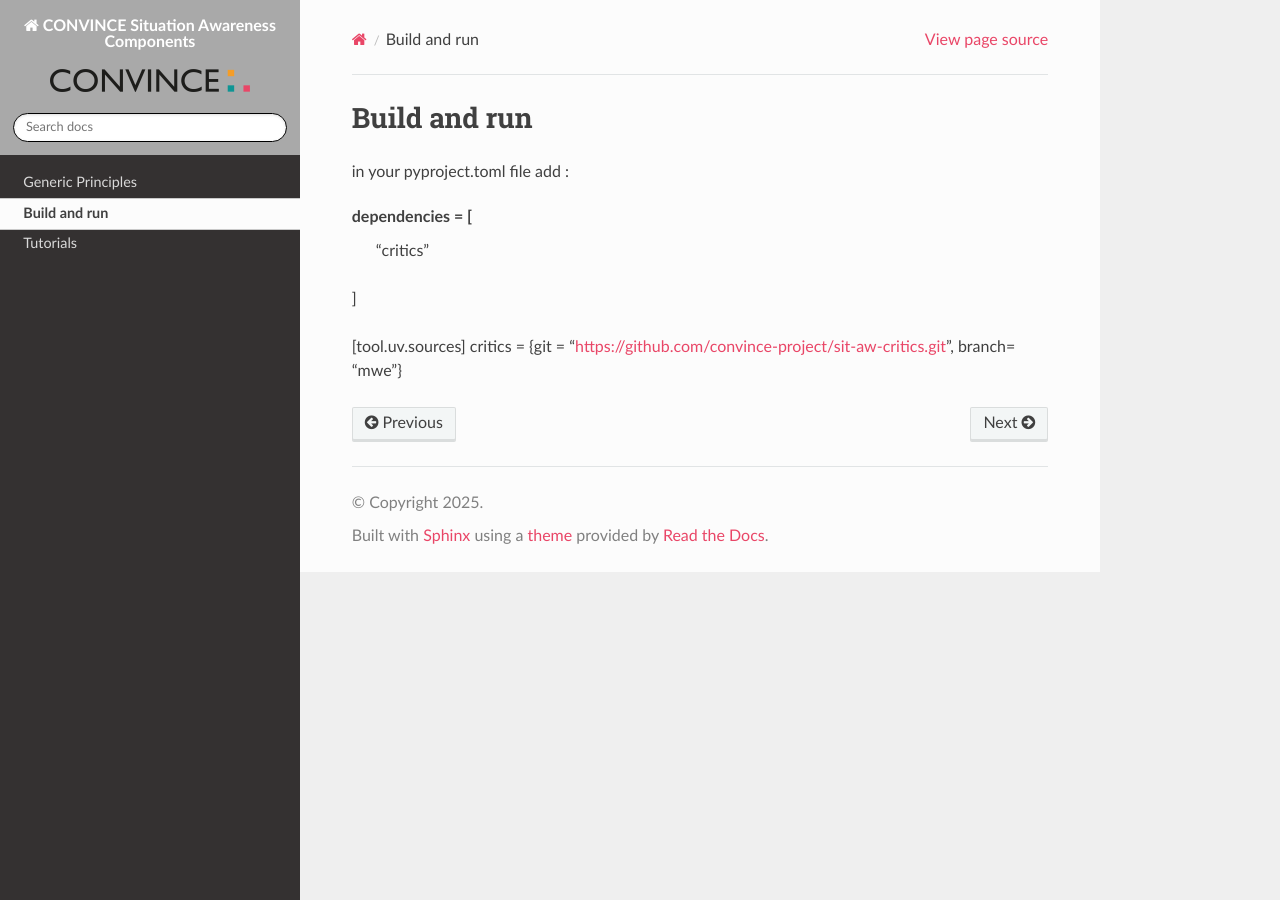
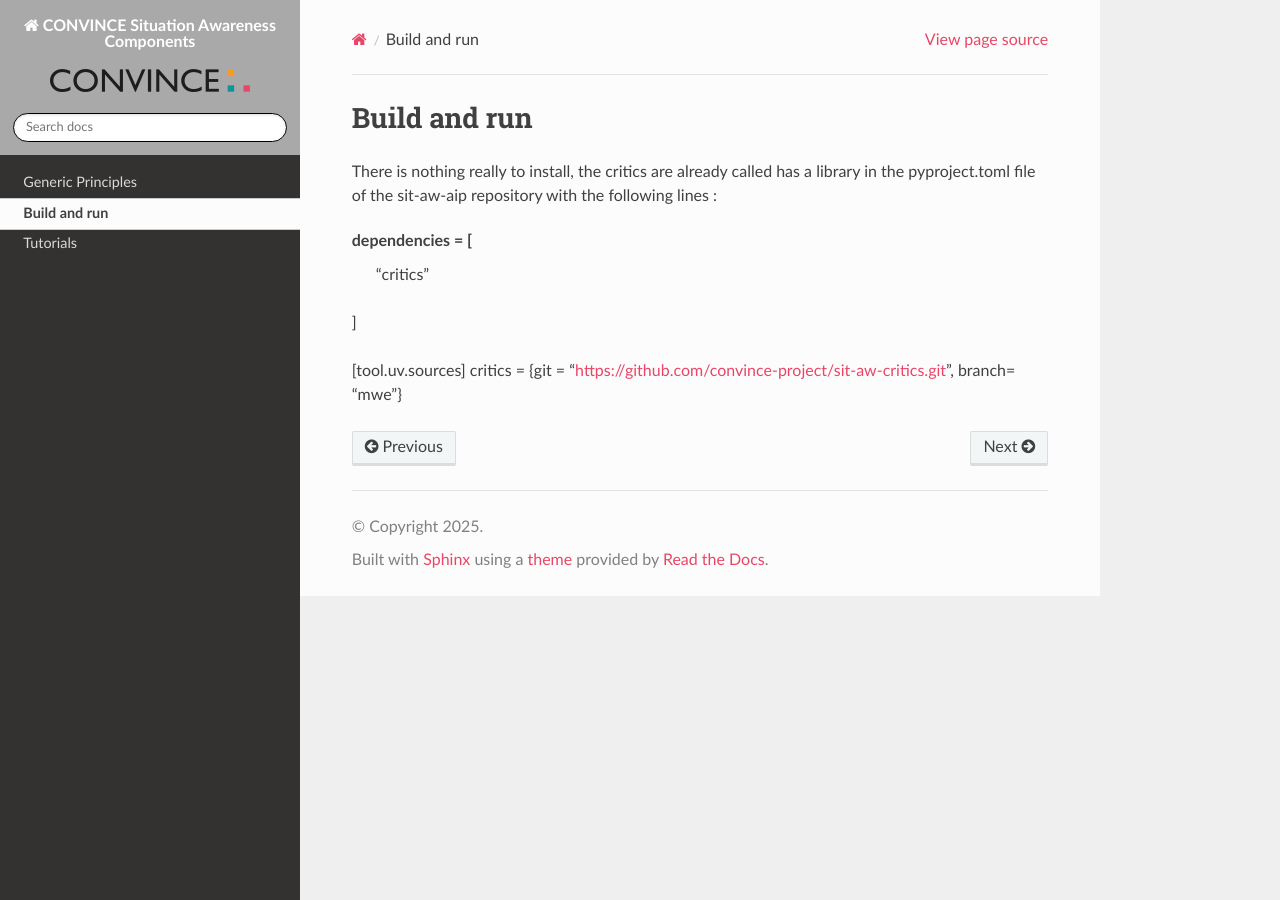
Before and after one commit to convince-project/sit-aw-critics, a Sphinx documentation site: the page built from docs/source/installation.rst, in a window 1280 px wide. Built offline with Sphinx 7.4.7 and the Read the Docs theme 3.1.0, drawn with Linux system fonts in a browser that asks for light colours.

Commit message:
Update installation.rst

```diff
--- a/docs/source/installation.rst
+++ b/docs/source/installation.rst
@@ -1,7 +1,7 @@
 Build and run
 =============
 
-in your pyproject.toml file add :
+There is nothing really to install, the critics are already called has a library in the pyproject.toml file of the sit-aw-aip repository with the following lines :
 
 dependencies = [
   "critics"
```
